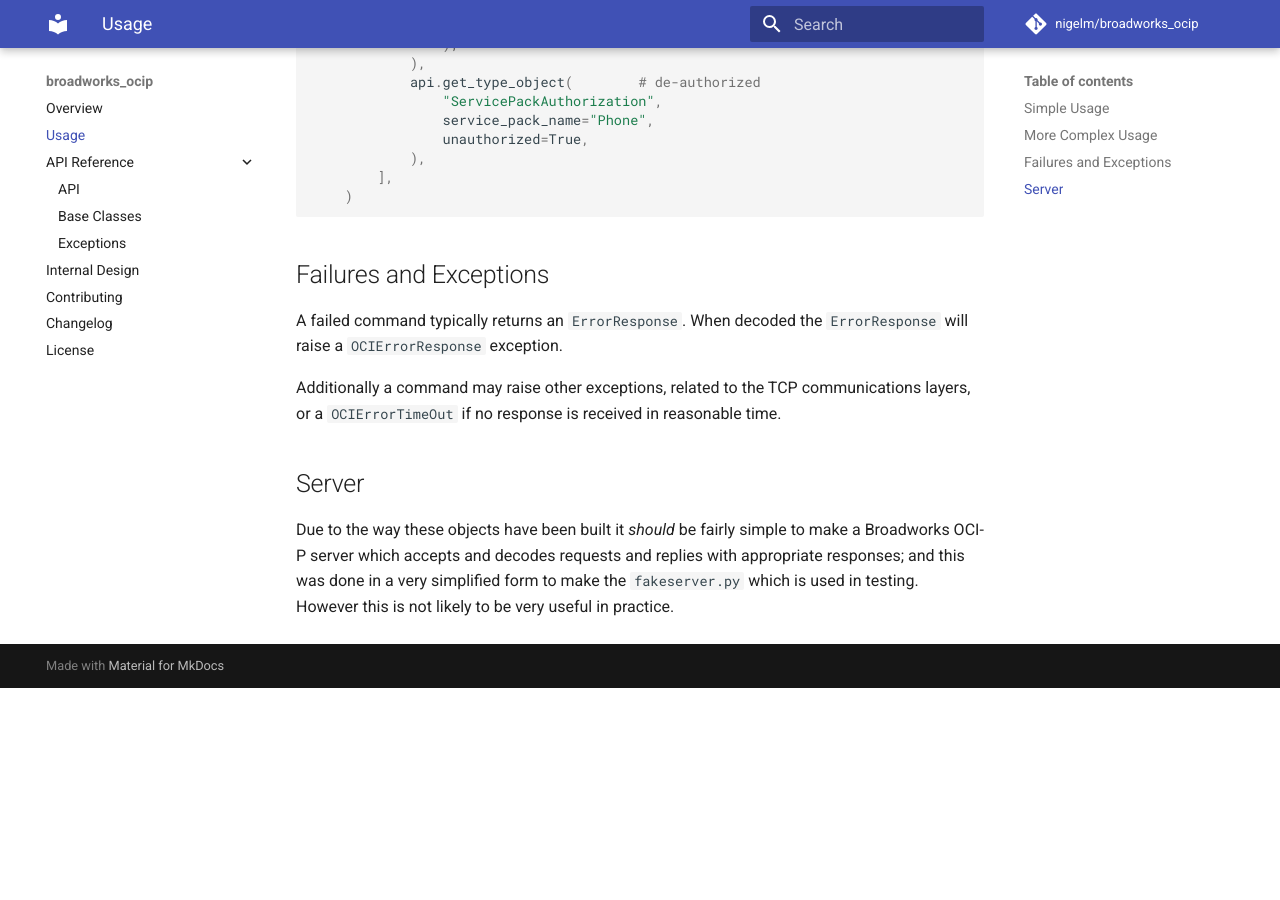
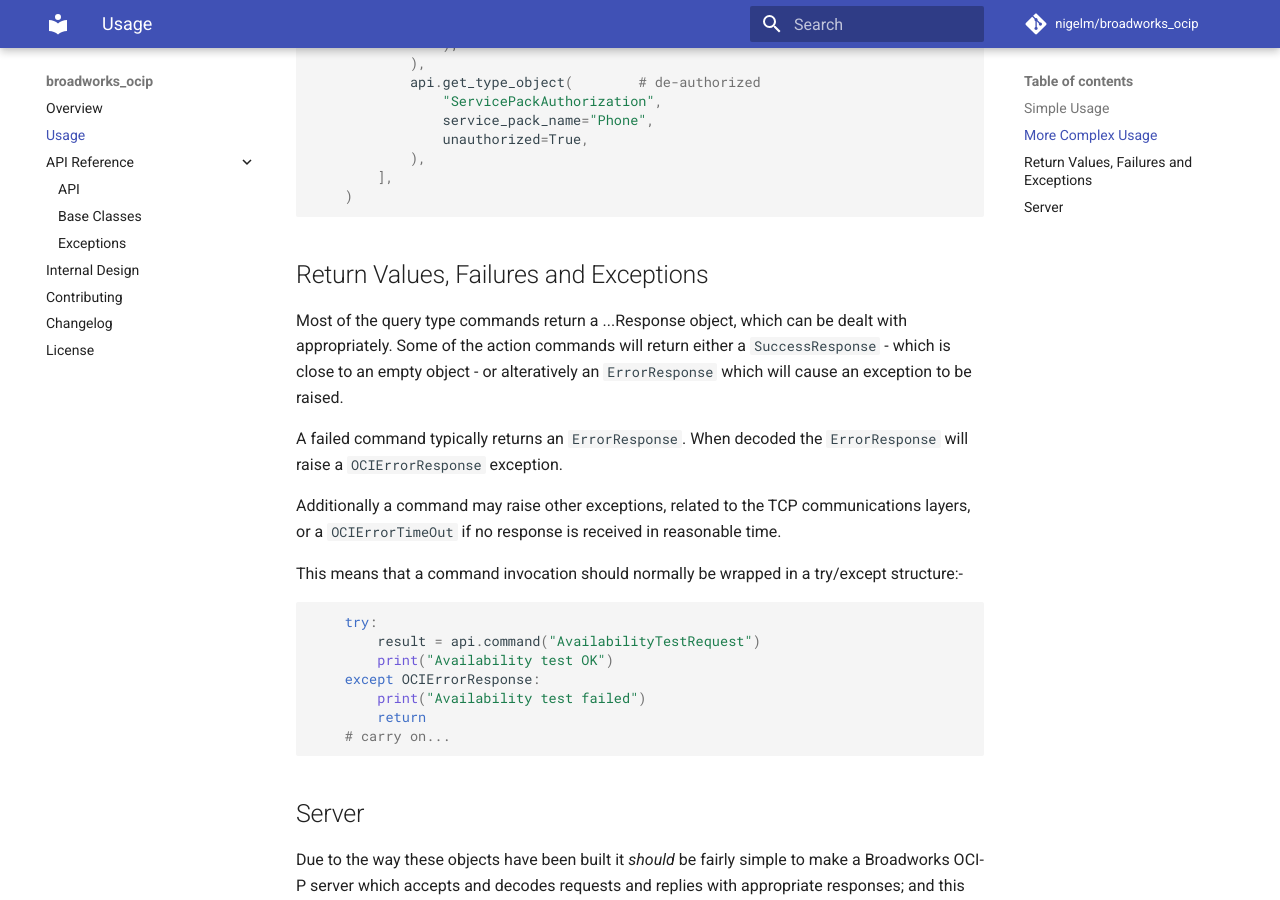
Before and after one commit to nigelm/broadworks_ocip, an MkDocs documentation site: the page built from docs/usage.md, in a window 1280 px wide and 900 px high, scrolled down 1112 px. Built offline with MkDocs 1.6.1 and Material for MkDocs 9.7.7, drawn with Linux system fonts in a browser that asks for light colours; comment, search, counter and statistics services are not loaded; before the commit the page ends 1800 px from its top, so only the background shows below that; some of the changed text lies outside the part shown.

````diff
--- a/docs/usage.md
+++ b/docs/usage.md
@@ -61,7 +61,12 @@ This could lead to commands such as this::
     )
 ```
 
-## Failures and Exceptions
+## Return Values, Failures and Exceptions
+
+Most of the query type commands return a ...Response object, which can be
+dealt with appropriately.   Some of the action commands will return either a
+`SuccessResponse` - which is close to an empty object - or alteratively an
+`ErrorResponse` which will cause an exception to be raised.
 
 A failed command typically returns an `ErrorResponse`.  When decoded the
 `ErrorResponse` will raise a `OCIErrorResponse` exception.
@@ -70,6 +75,19 @@ Additionally a command may raise other exceptions, related to the TCP
 communications layers, or a `OCIErrorTimeOut` if no response is received in
 reasonable time.
 
+This means that a command invocation should normally be wrapped in a
+try/except structure:-
+
+```python
+    try:
+        result = api.command("AvailabilityTestRequest")
+        print("Availability test OK")
+    except OCIErrorResponse:
+        print("Availability test failed")
+        return
+    # carry on...
+```
+
 ## Server
 
 Due to the way these objects have been built it *should* be fairly simple to
````
Also changed, not shown: other parts of docs/usage.md (+1 -1 lines), CHANGELOG.md (+3 -0 lines), README.md (+4 -0 lines), .bumpversion.cfg.
